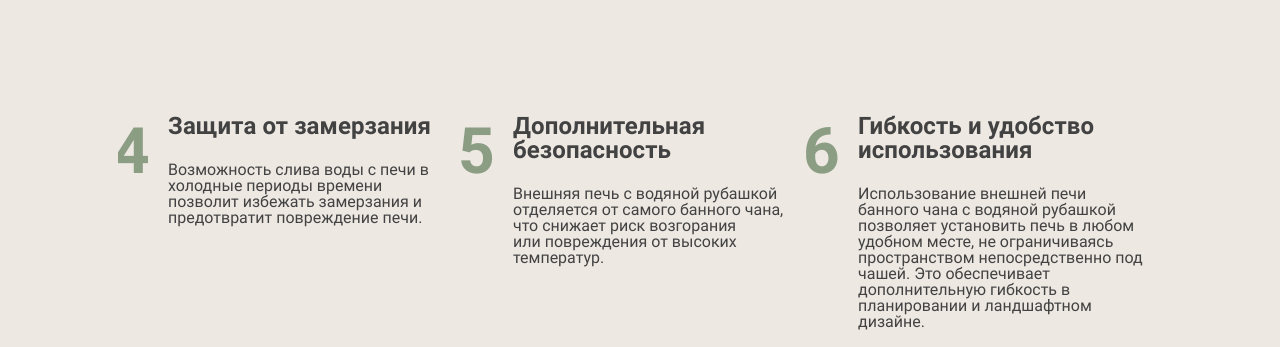
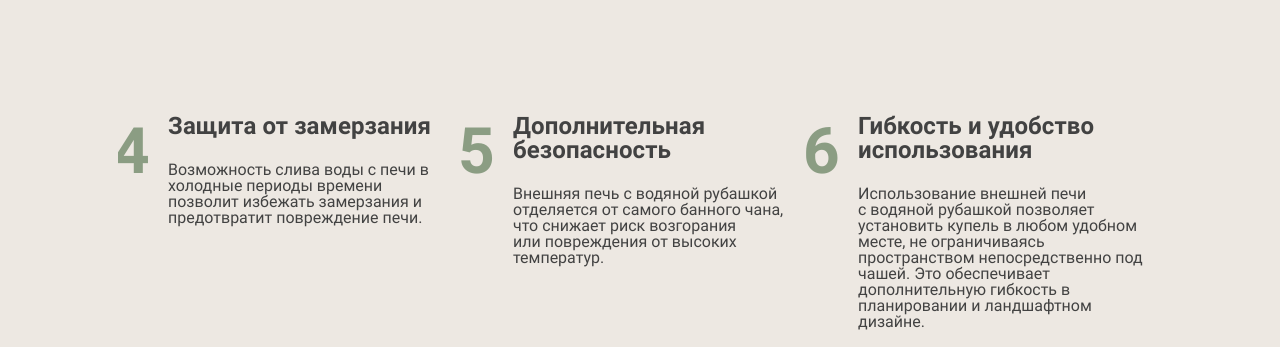
Before and after one commit to NADVooDoo/kupeli-ot-valery, a website: page source/index.html in a window 1280 px wide. Shown: the part 1068-1415 px from the top of the page. Drawn offline with nearby package versions, Linux system fonts and the light colour scheme; files that its build step writes are made by us from their sources; files whose address does not match are found by name.

Commit message:
adding benefits

```diff
--- a/source/index.html
+++ b/source/index.html
@@ -150,7 +150,8 @@
                 около 15&nbsp;минут.
               </li>
               <li class="benefits__item swiper-slide">
-                <h3 class="benefits__item-title">Доступная цена</h3>Производим чаши для купелей сами. Вы&nbsp;не&nbsp;платите
+                <h3 class="benefits__item-title">Доступная цена</h3>Производим чаши для купелей сами.
+                Вы&nbsp;не&nbsp;платите
                 посредникам и перекупщикам.
               </li>
               <li class="benefits__item swiper-slide">
@@ -175,7 +176,7 @@
               </li>
               <li class="benefits__item swiper-slide">
                 <h3 class="benefits__item-title">Гибкость и удобство использования</h3>Использование внешней печи
-                банного чана с&nbsp;водяной рубашкой позволяет установить печь в любом удобном месте,
+                с&nbsp;водяной рубашкой позволяет установить купель в любом удобном месте,
                 не ограничиваясь
                 пространством непосредственно под чашей. Это обеспечивает дополнительную гибкость
                 в планировании
```
Also changed, not shown: build/index.html.
